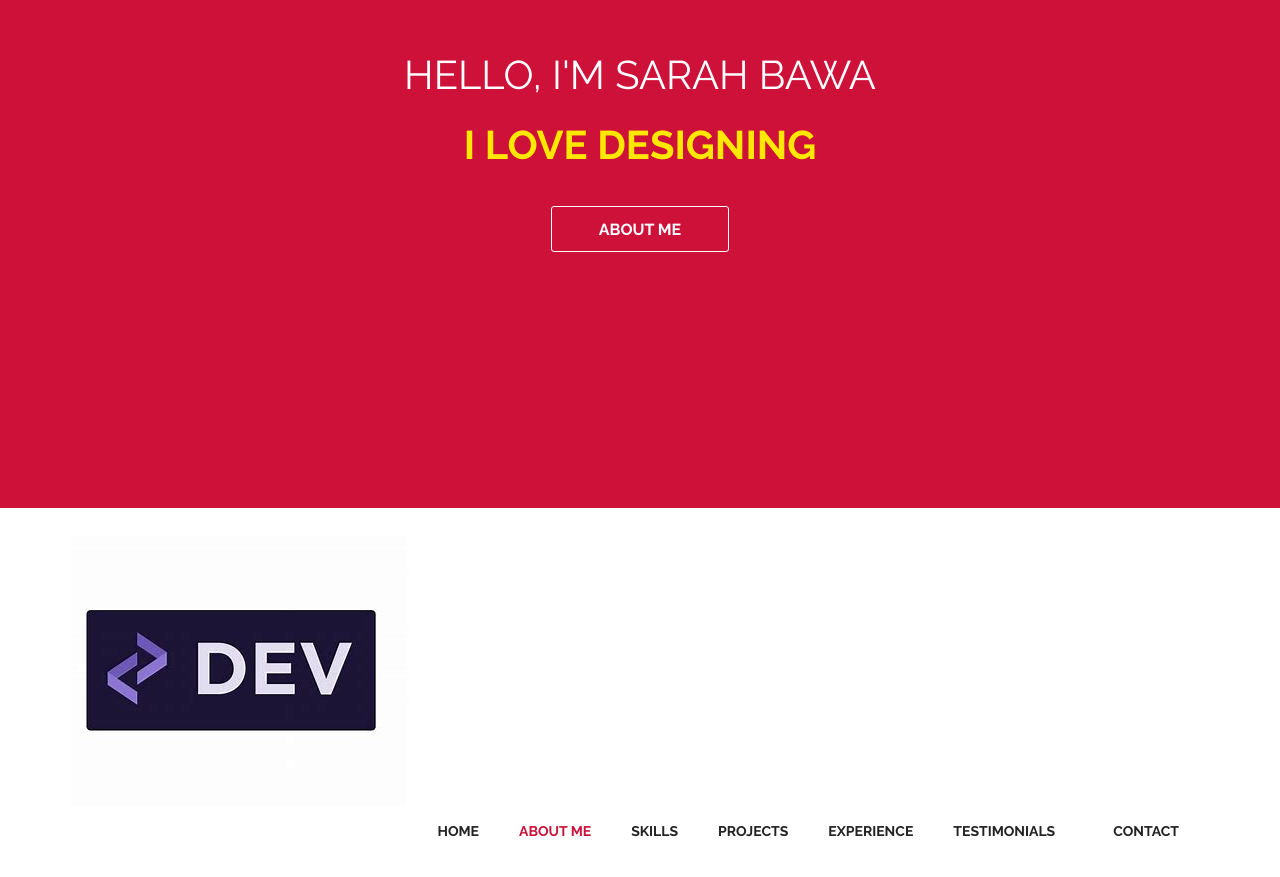
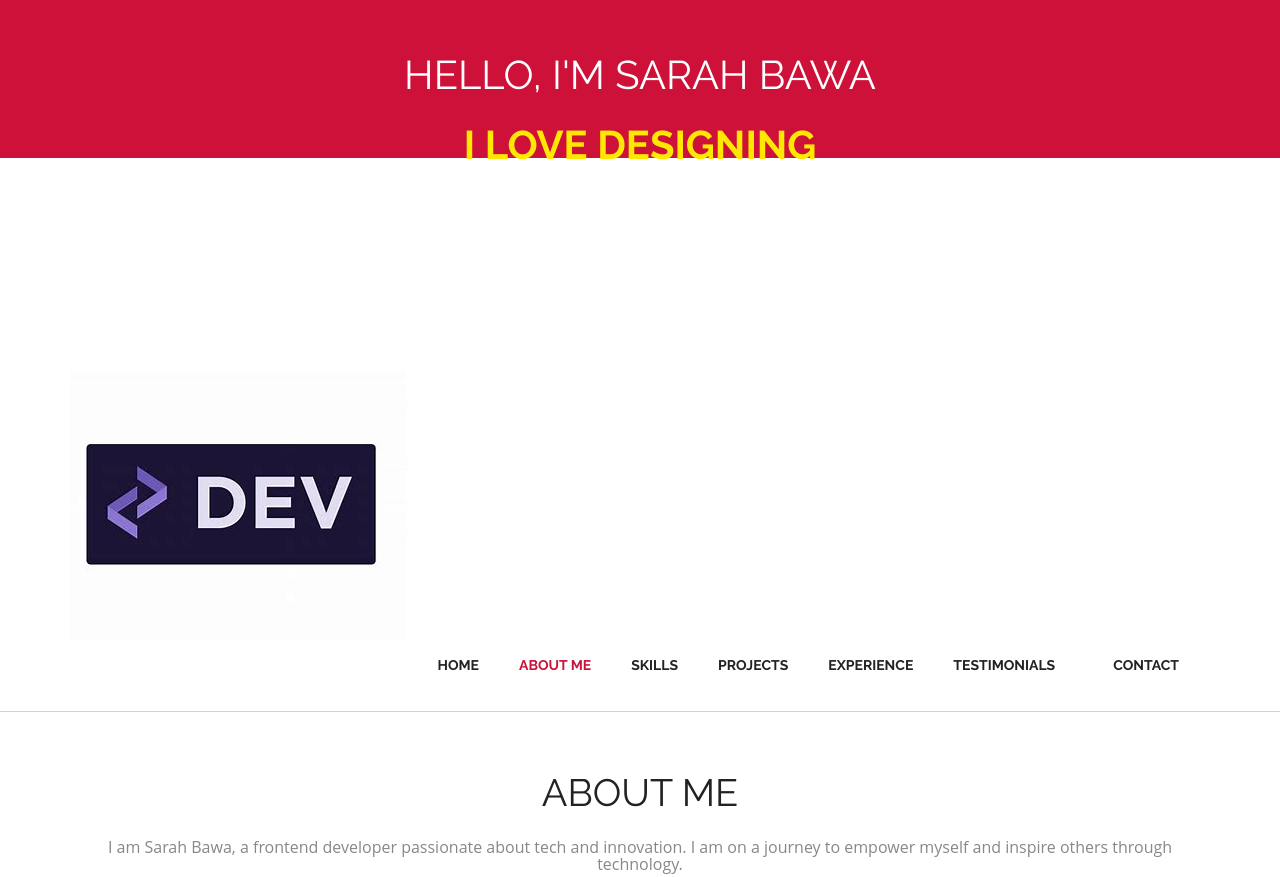
Before and after one commit to SarahEmmy/My-Portfolio, a plain HTML site: page index.html in a window 1280 px wide. Shown: the part 142-1019 px from the top of the page. Drawn offline with Linux system fonts and the light colour scheme; some packages are replaced by stand-ins of ours; a script that the page names is missing.

Commit message:
Update style.css

```diff
--- a/css/style.css
+++ b/css/style.css
@@ -1,9 +1,3 @@
-/*
-Author: http://webthemez.com
-Note: Donate to remove backlink/credits in the footer(webthemez.com)--
-Any help: webthemez@gmail.com
-Licence: Creative Commons Attribution 3.0** - http://creativecommons.org/licenses/by/3.0/
-*/
 @charset "utf-8";
 @import url(http://fonts.googleapis.com/css?family=Raleway:800,700,400);
 @import url(http://fonts.googleapis.com/css?family=Signika:400,600);
@@ -123,9 +117,6 @@ a, a:hover, a:active {
 	font-size: 68.5%;
 }
 
-/*---------------*/
-/***** Oscar *****/
-/*---------------*/
 
 figure.effect-oscar {
 	background: -webkit-linear-gradient(45deg, #22682a 0%, #9b4a1b 40%, #3a342a 100%);
@@ -364,7 +355,7 @@ p {
     position: relative;
 
     background: #CE1139;
-	height:650px;
+	height:300px;
 }
 
 .hero_section {
```
